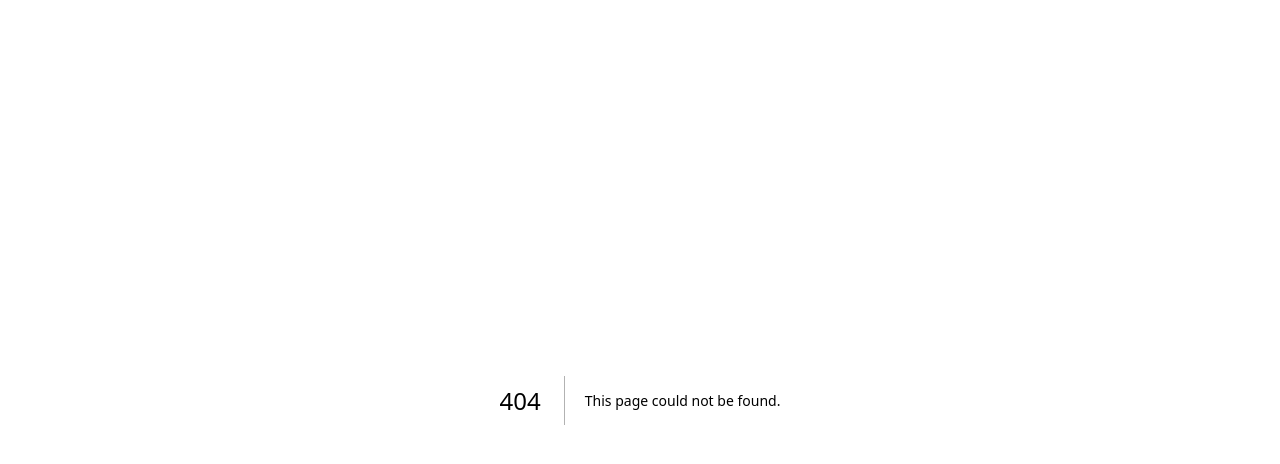
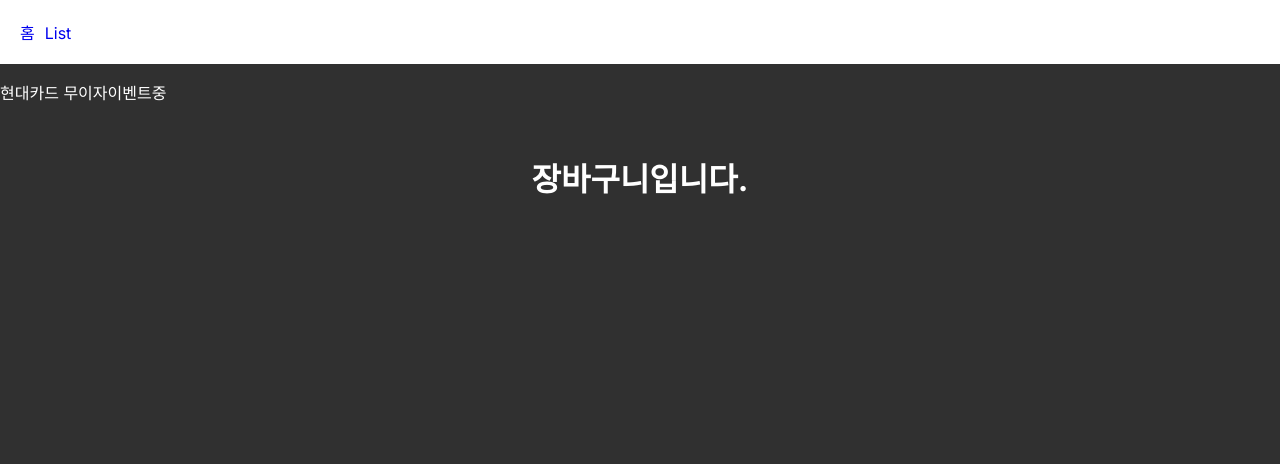
Before and after one commit to updaun/NextJSCodingApple, a Next.js app: page /cart in a window 1280 px wide. Before the commit this address had no page. Shown: the top 464 px of the page. Built offline with nearby package versions, Linux system fonts and the light colour scheme.

Commit message:
[feat] page routing, layout

```diff
--- /dev/null
+++ b/app/cart/layout.js
@@ -0,0 +1,10 @@
+
+export default function CartLayout({ children }) {
+
+    return (
+      <div>
+        <p>현대카드 무이자이벤트중</p>
+        {children}
+      </div>
+    );
+  }
--- /dev/null
+++ b/app/cart/page.js
@@ -0,0 +1,9 @@
+
+export default function Cart() {
+
+    return (
+      <div>
+        <h1 className="title">장바구니입니다.</h1>
+      </div>
+    );
+  }
--- a/app/globals.css
+++ b/app/globals.css
@@ -6,9 +6,28 @@
 
 .title {
   text-align: center;
-  margin-top: 150px;
+  margin-top: 50px;
 }
 
 .title-sub {
   text-align: center;
 }
+
+.food {
+  margin: 20px auto;
+  width: 200px;
+  background: white;
+  color: black;
+  padding: 20px;
+  border-radius: 5px;
+}
+
+.navbar {
+  background: white;
+  padding: 20px;
+}
+
+.navbar a {
+  margin-right: 10px;
+  text-decoration: none;
+}
--- a/app/layout.js
+++ b/app/layout.js
@@ -1,5 +1,6 @@
 import { Inter } from "next/font/google";
 import "./globals.css";
+import Link from "next/link";
 
 const inter = Inter({ subsets: ["latin"] });
 
@@ -11,7 +12,13 @@
 export default function RootLayout({ children }) {
   return (
     <html lang="en">
-      <body className={inter.className}>{children}</body>
+      <body className={inter.className}>
+        <div className="navbar">
+          <Link href="/">홈</Link>
+          <Link href="/list">List</Link>
+        </div>
+        {children}
+      </body>
     </html>
   );
 }
--- a/app/page.js
+++ b/app/page.js
@@ -1,4 +1,3 @@
-
 export default function Home() {
   let name = "updaun"
 
```
Also changed, not shown: app/cart/payment/page.js (added, +9 -0 lines), app/list/page.js (added, +15 -0 lines).
